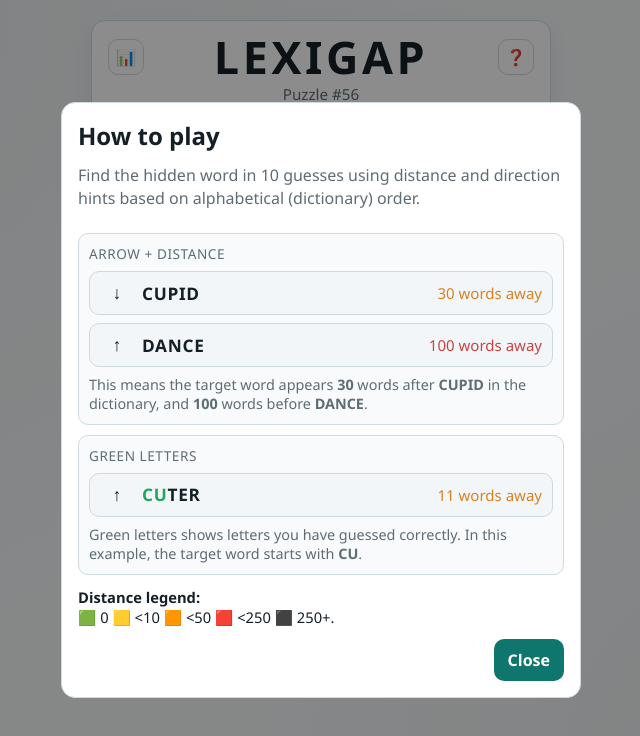
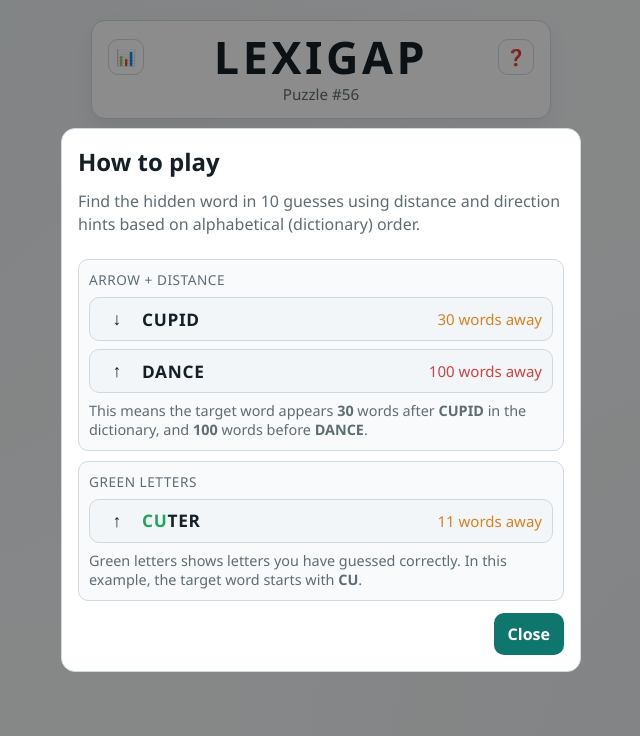
Before and after one commit to jtsorlinis/Lexigap, a React (Vite) app: page / in a window 1280 px wide. Shown: the top 736 px of the page, without its empty margins (319-959 px from the left). Built offline with nearby package versions, Linux system fonts and the light colour scheme.

Commit message:
fix help modal

```diff
--- a/src/components/HelpModal.tsx
+++ b/src/components/HelpModal.tsx
@@ -71,11 +71,6 @@
           </div>
         </div>
 
-        <p className="help-legend">
-          <strong>Distance legend:</strong>
-          <br /> 🟩 0 🟨 &lt;10 🟧 &lt;50 🟥 &lt;250 ⬛ 250+.
-        </p>
-
         <div className="modal-actions">
           <button type="button" onClick={onClose}>
             Close
```
